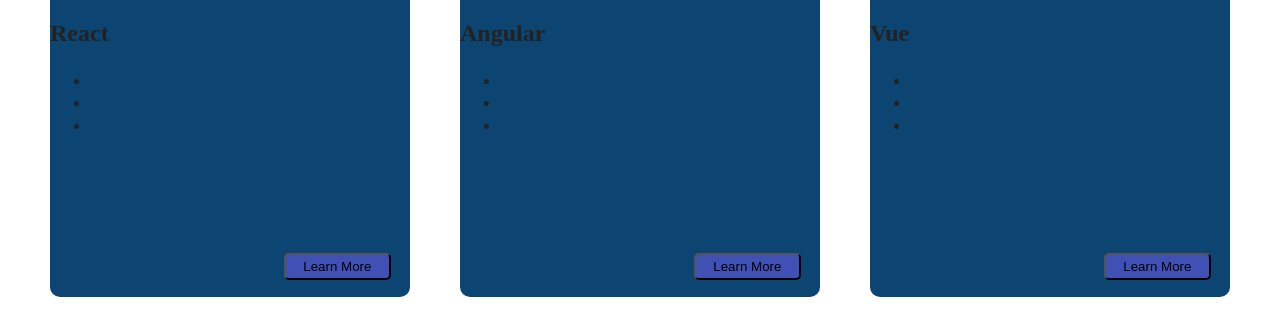
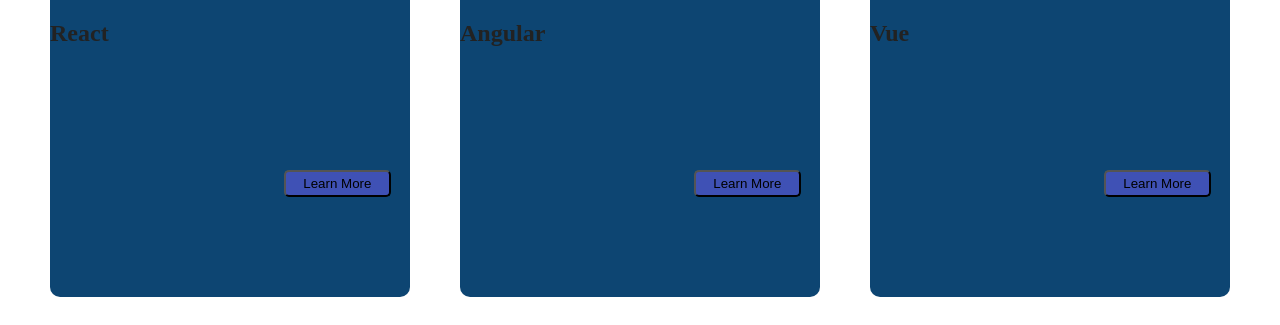
Before and after one commit to Sidzinga/HTML-and-CSS-Test, a website built with webpack: page new-site/index.html in a window 1280 px wide. Shown: the part 324-649 px from the top of the page. Built offline with nearby package versions, Linux system fonts and the light colour scheme.

Commit message:
final commit

```diff
--- a/new-site/css/style.css
+++ b/new-site/css/style.css
@@ -247,7 +247,7 @@
 
   header{
     background-color:#3f51b5 ;
-
+position: sticky;
     display: flex;
     flex-wrap: wrap;
   }
@@ -257,6 +257,10 @@
 
   a:active{
 
+  }
+
+  li{
+    list-style: none;
   }
   header > ul  {
     position: fixed;
```
